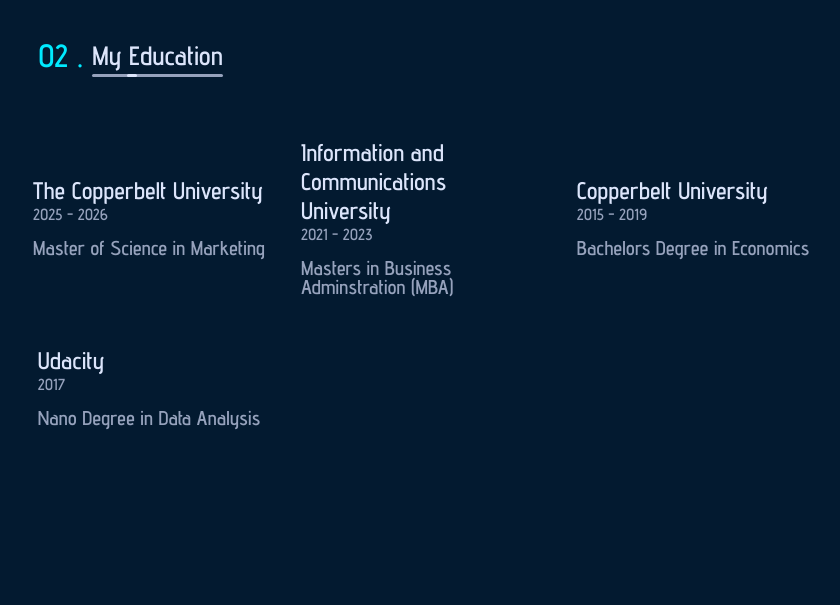
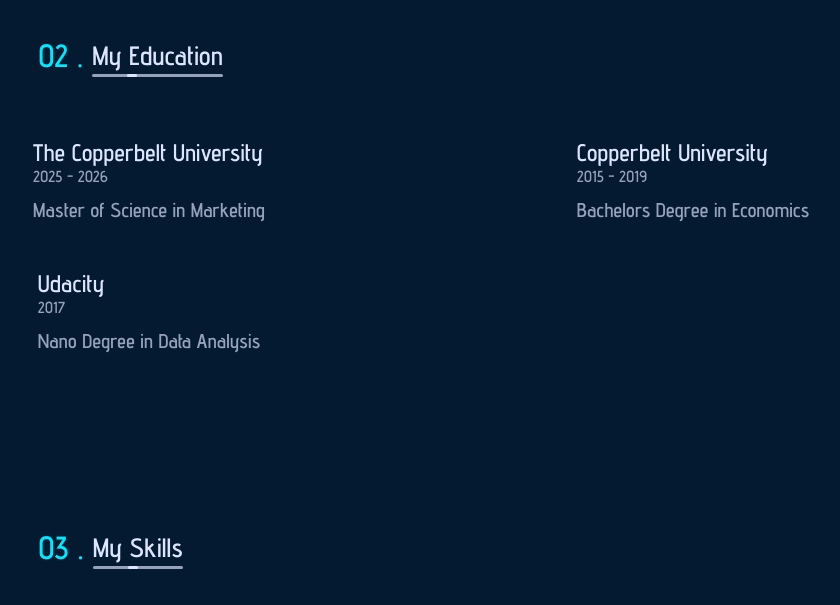
Before and after one commit to suwilanji-siwale/my-portfolio-2, an Eleventy site: page src/index.njk in a window 1280 px wide. Shown: the part 1640-2245 px from the top of the page, without its empty margins (219-1059 px from the left). Built offline with nearby package versions, Linux system fonts and the light colour scheme; Eleventy itself is replaced by a stand-in of ours; files that its build step writes are made by us from their sources.

Commit message:
Update index.njk

```diff
--- a/src/index.njk
+++ b/src/index.njk
@@ -197,13 +197,7 @@
                      </div>
                  </div>
                  <div class="skillInfo">
-                     <div class="skillInfoHeader">
-                         <h1 class="skillTitle">Information and Communications University</h1>
-                         <span class="skillSubTotal">2021 - 2023</span>
-                     </div>
-                     <div class="skillImage">
-                         <span class="skillDescription">Masters in Business Adminstration (MBA)</span>
-                     </div>
+
                  </div>
 
                  <!-- skill-Two -->
```
